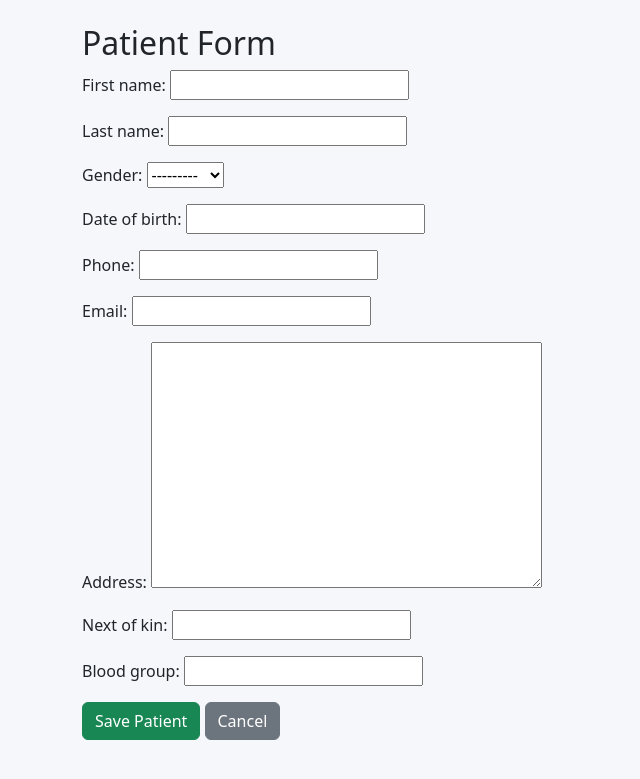
After one commit to RONALDMALE012/PatientManagementSystem, a Django app: page /patients/add/ in a window 1280 px wide. The commit adds this page. Shown: the top 779 px of the page, without its empty margins (0-640 px from the left). Run offline with Django 5.2, Linux system fonts and the light colour scheme.

Commit message:
Implemented Patient CRUD module

```diff
--- a/config/urls.py
+++ b/config/urls.py
@@ -5,4 +5,5 @@ urlpatterns = [
     path('admin/', admin.site.urls),
     path('', include('accounts.urls')),
     path('dashboard/', include('dashboard.urls')),
+    path('patients/', include('patients.urls')),
 ]
--- /dev/null
+++ b/patients/forms.py
@@ -0,0 +1,6 @@
+from django import forms
+from .models import Patient
+class PatientForm(forms.ModelForm):
+    class Meta:
+        model = Patient
+        fields = '__all__'
--- /dev/null
+++ b/patients/urls.py
@@ -0,0 +1,8 @@
+from django.urls import path
+from . import views
+urlpatterns = [
+    path('', views.patient_list, name='patient_list'),
+    path('add/', views.add_patient, name='add_patient'),
+    path('edit/<int:id>/', views.edit_patient, name='edit_patient'),
+    path('delete/<int:id>/', views.delete_patient, name='delete_patient'),
+]
--- a/patients/views.py
+++ b/patients/views.py
@@ -1,3 +1,35 @@
-from django.shortcuts import render
-
-# Create your views here.
+from django.shortcuts import render, redirect, get_object_or_404
+from .models import Patient
+from .forms import PatientForm
+def patient_list(request):
+    patients = Patient.objects.all()
+    return render(request, 'patients/patient_list.html', {
+        'patients': patients
+    })
+def add_patient(request):
+    if request.method == 'POST':
+        form = PatientForm(request.POST)
+        if form.is_valid():
+            form.save()
+            return redirect('patient_list')
+    else:
+        form = PatientForm()
+    return render(request, 'patients/patient_form.html', {
+        'form': form
+    })
+def edit_patient(request, id):
+    patient = get_object_or_404(Patient, pk=id)
+    if request.method == 'POST':
+        form = PatientForm(request.POST, instance=patient)
+        if form.is_valid():
+            form.save()
+            return redirect('patient_list')
+    else:
+        form = PatientForm(instance=patient)
+    return render(request, 'patients/patient_form.html', {
+        'form': form
+    })
+def delete_patient(request, id):
+    patient = get_object_or_404(Patient, pk=id)
+    patient.delete()
+    return redirect('patient_list')
--- a/templates/dashboard/index.html
+++ b/templates/dashboard/index.html
@@ -19,7 +19,7 @@ PMS
 <i class="fa-solid fa-gauge"></i>
 Dashboard
 </a>
-<a href="#">
+<a href="{% url 'patient_list' %}">
 <i class="fa-solid fa-user"></i>
 Patients
 </a>
--- /dev/null
+++ b/templates/patients/patient_form.html
@@ -0,0 +1,17 @@
+{% extends 'base.html' %}
+{% block content %}
+<div class="container mt-4">
+<h2>Patient Form</h2>
+<form method="POST">
+{% csrf_token %}
+{{ form.as_p }}
+<button class="btn btn-success">
+Save Patient
+</button>
+
+<a href="{% url 'patient_list' %}" class="btn btn-secondary">
+Cancel
+</a>
+</form>
+</div>
+{% endblock %}
```
Also changed, not shown: templates/patients/patient_list.html (added, +45 -0 lines).
